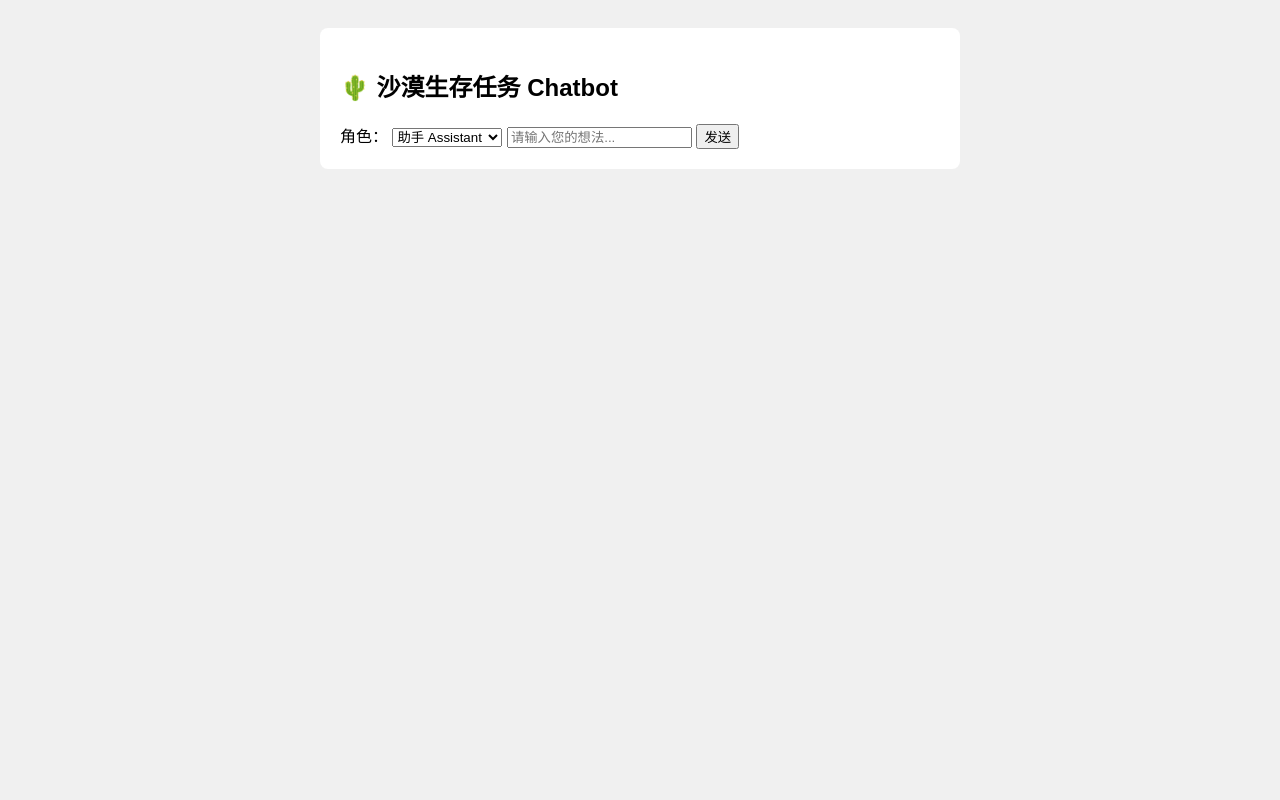
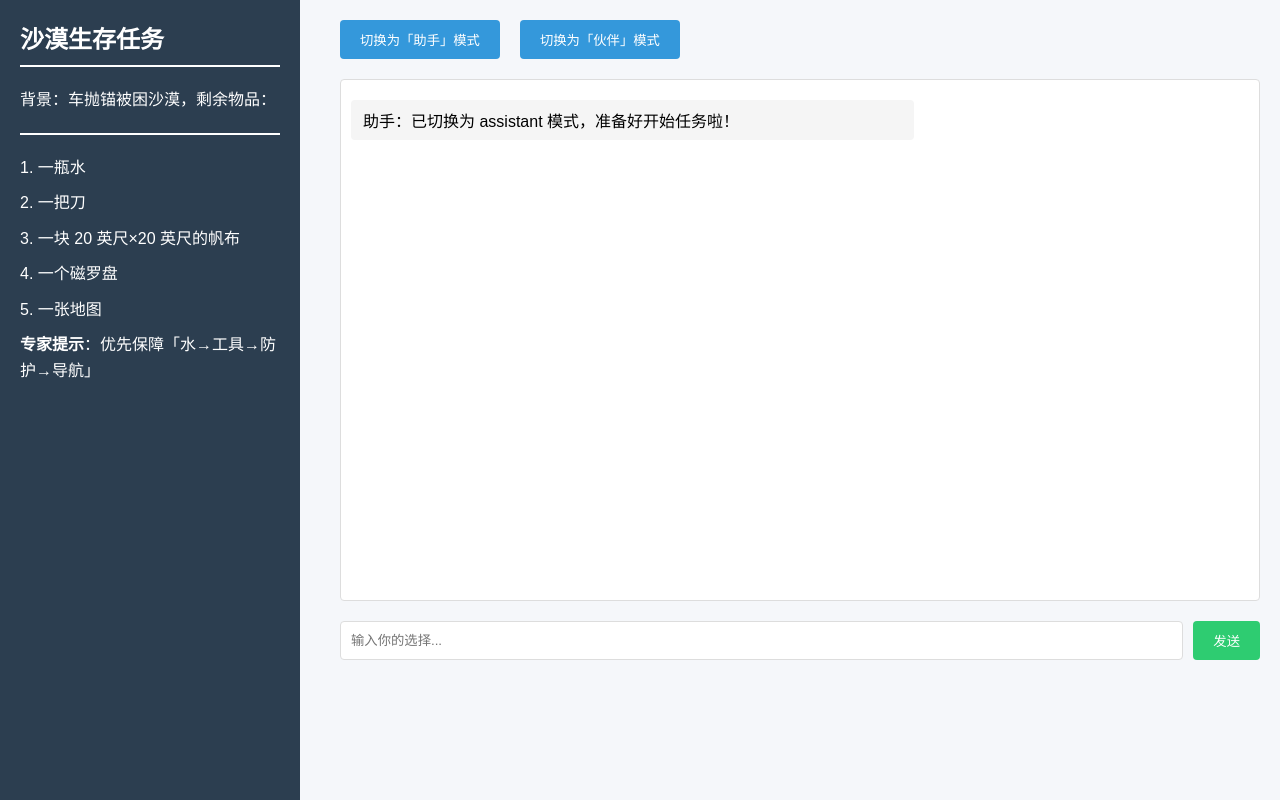
Before and after one commit to muxingyan/cc-ai-chatbot, a Flask app: template templates/index.html in a window 1280 px wide. Run offline with Flask 3, Linux system fonts and the light colour scheme; the template is opened without the code that fills it, so the values that code supplies are empty.

Commit message:
Update index.html

```diff
--- a/templates/index.html
+++ b/templates/index.html
@@ -1,37 +1,192 @@
-
 <!DOCTYPE html>
-<html lang="zh">
+<html lang="zh-CN">
 <head>
     <meta charset="UTF-8">
-  <title>沙漠生存 Chatbot</title>
-  <link rel="stylesheet" href="/static/style.css">
+    <title>沙漠生存聊天机器人</title>
+    <style>
+        /* 全局布局 */
+        body {
+            display: flex;
+            margin: 0;
+            padding: 0;
+            font-family: "微软雅黑", sans-serif;
+            background: #f5f7fa;
+        }
+
+        /* 左侧侧边栏 */
+        .sidebar {
+            width: 300px;
+            background: #2c3e50;
+            color: #fff;
+            padding: 20px;
+            box-sizing: border-box;
+            position: fixed;  /* 固定侧边栏 */
+            height: 100vh;    /* 占满视口高度 */
+        }
+        .sidebar h2 {
+            margin-top: 0;
+            border-bottom: 2px solid #fff;
+            padding-bottom: 10px;
+        }
+        .sidebar p {
+            line-height: 1.6;
+            margin: 10px 0;
+        }
+        .items-list {
+            margin-top: 20px;
+            border-top: 2px solid #fff;
+            padding-top: 10px;
+        }
+
+        /* 右侧对话区 */
+        .chat-container {
+            margin-left: 320px;  /* 给侧边栏让位置 */
+            width: calc(100% - 320px);
+            padding: 20px;
+            box-sizing: border-box;
+        }
+        .chat-header {
+            display: flex;
+            gap: 20px;
+            margin-bottom: 20px;
+        }
+        .chat-header button {
+            padding: 10px 20px;
+            border: none;
+            background: #3498db;
+            color: #fff;
+            cursor: pointer;
+            border-radius: 4px;
+        }
+        .chat-messages {
+            height: 500px;
+            overflow-y: auto;
+            background: #fff;
+            border: 1px solid #ddd;
+            border-radius: 4px;
+            padding: 10px;
+            margin-bottom: 20px;
+        }
+        .message {
+            margin: 10px 0;
+            padding: 8px 12px;
+            border-radius: 4px;
+        }
+        .user-message {
+            background: #e3f2fd;
+            margin-left: auto;
+            max-width: 60%;
+        }
+        .bot-message {
+            background: #f5f5f5;
+            max-width: 60%;
+        }
+        .input-area {
+            display: flex;
+            gap: 10px;
+        }
+        .input-area input {
+            flex: 1;
+            padding: 10px;
+            border: 1px solid #ddd;
+            border-radius: 4px;
+        }
+        .input-area button {
+            padding: 10px 20px;
+            border: none;
+            background: #2ecc71;
+            color: #fff;
+            cursor: pointer;
+            border-radius: 4px;
+        }
+    </style>
 </head>
 <body>
-  <div id="chat-container">
-    <h2>🌵 沙漠生存任务 Chatbot</h2>
-    <label>角色：</label>
-    <select id="role">
-      <option value="assistant">助手 Assistant</option>
-      <option value="partner">合作者 Partner</option>
-    </select>
-    <input type="text" id="user-input" placeholder="请输入您的想法..." />
+    <!-- 左侧侧边栏 -->
+    <div class="sidebar">
+        <h2>沙漠生存任务</h2>
+        <p>背景：车抛锚被困沙漠，剩余物品：</p>
+        <div class="items-list">
+            <p>1. 一瓶水</p>
+            <p>2. 一把刀</p>
+            <p>3. 一块 20 英尺×20 英尺的帆布</p>
+            <p>4. 一个磁罗盘</p>
+            <p>5. 一张地图</p>
+        </div>
+        <p><strong>专家提示</strong>：优先保障「水→工具→防护→导航」</p>
+    </div>
+
+    <!-- 右侧对话区 -->
+    <div class="chat-container">
+        <div class="chat-header">
+            <button onclick="setRole('assistant')">切换为「助手」模式</button>
+            <button onclick="setRole('partner')">切换为「伙伴」模式</button>
+        </div>
+        <div class="chat-messages" id="messages"></div>
+        <div class="input-area">
+            <input type="text" id="userInput" placeholder="输入你的选择...">
             <button onclick="sendMessage()">发送</button>
-    <div id="chat-box"></div>
         </div>
+    </div>
+
     <script>
-    async function sendMessage() {
-      const message = document.getElementById("user-input").value;
-      const role = document.getElementById("role").value;
-      const chatBox = document.getElementById("chat-box");
-      chatBox.innerHTML += "<div class='user'>你：" + message + "</div>";
-      const response = await fetch("/chat", {
-        method: "POST",
-        headers: { "Content-Type": "application/json" },
-        body: JSON.stringify({ message: message, role: role, task: "desert" })
+        let currentRole = "assistant"; // 默认助手模式
+        const messagesDiv = document.getElementById('messages');
+
+        // 切换角色
+        function setRole(role) {
+            currentRole = role;
+            messagesDiv.innerHTML = ""; // 清空对话（可选）
+            showBotMessage(`已切换为 ${role} 模式，准备好开始任务啦！`, role);
+        }
+
+        // 发送用户消息
+        function sendMessage() {
+            const userInput = document.getElementById('userInput').value.trim();
+            if (!userInput) return;
+
+            showUserMessage(userInput);
+            document.getElementById('userInput').value = "";
+
+            // 调用后端接口
+            fetch('http://localhost:5000/chat', {
+                method: 'POST',
+                headers: { 'Content-Type': 'application/json' },
+                body: JSON.stringify({
+                    message: userInput,
+                    role: currentRole
+                })
+            })
+            .then(res => res.json())
+            .then(data => {
+                showBotMessage(data.response, currentRole);
+            })
+            .catch(err => {
+                showBotMessage("抱歉，服务器开小差了～", currentRole);
             });
-      const data = await response.json();
-      chatBox.innerHTML += "<div class='" + role + "'>" + role + "：" + data.response + "</div>";
-      document.getElementById("user-input").value = "";
+        }
+
+        // 显示用户消息
+        function showUserMessage(text) {
+            const messageDiv = document.createElement('div');
+            messageDiv.className = "message user-message";
+            messageDiv.innerText = text;
+            messagesDiv.appendChild(messageDiv);
+            messagesDiv.scrollTop = messagesDiv.scrollHeight;
+        }
+
+        // 显示机器人消息（区分角色样式）
+        function showBotMessage(text, role) {
+            const messageDiv = document.createElement('div');
+            messageDiv.className = `message bot-message ${role}`;
+            messageDiv.innerText = `${role === 'assistant' ? '助手' : '伙伴'}：${text}`;
+            messagesDiv.appendChild(messageDiv);
+            messagesDiv.scrollTop = messagesDiv.scrollHeight;
+        }
+
+        // 初始化：助手模式欢迎语
+        window.onload = () => {
+            setRole('assistant');
         }
     </script>
 </body>
```
Lines whose indentation alone changed are shown as unchanged.
